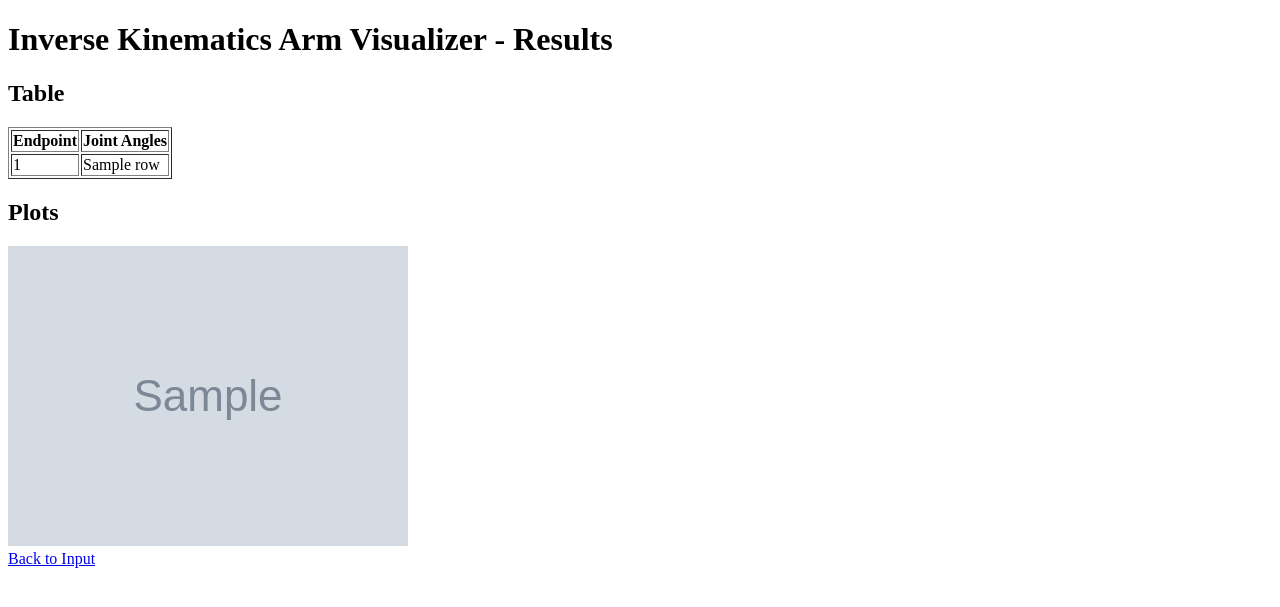
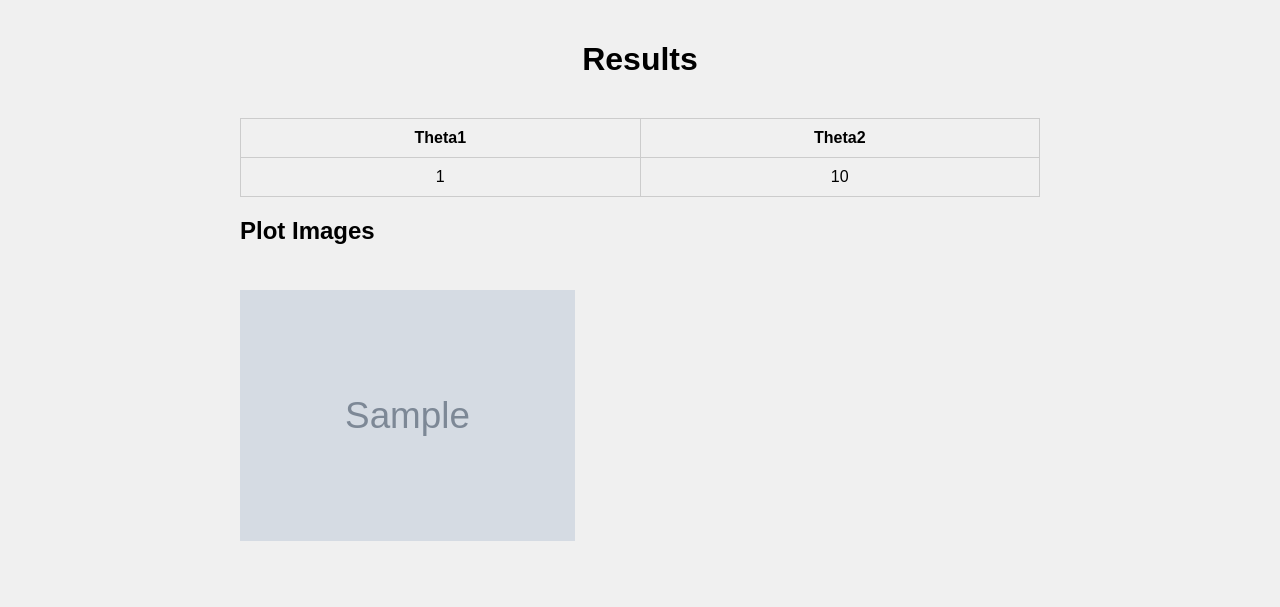
Before and after one commit to nikhil1006/Kinematics-WebAPP, a Flask app: template templates/results.html in a window 1280 px wide. Shown: the top 607 px of the page. Run offline with Flask 2, Linux system fonts and the light colour scheme; the template is opened without the code that fills it: most values are stand-ins (such as "Sample title", 1, 10 or a date in 2020); grey boxes marked "Sample" are stand-in pictures.

Commit message:
added CSS to stylize and fized table width and image grid

```diff
--- a/static/style.css
+++ b/static/css/style.css
@@ -1,4 +1,3 @@
-
 /* style.css */
 body {
     font-family: Arial, sans-serif;
@@ -26,7 +25,7 @@ form {
 
 textarea {
     width: 100%;
-    height: 150px;
+    height: 250px; /* Increased height */
     padding: 10px;
     font-size: 16px;
     resize: none;
@@ -54,3 +53,44 @@ button:hover {
     background-color: #fff;
     box-shadow: 0 0 5px rgba(0, 0, 0, 0.1);
 }
+
+table {
+    width: 100%;
+    border-collapse: collapse;
+    margin-bottom: 20px;
+}
+
+table, th, td {
+    border: 1px solid #ccc;
+}
+
+th, td {
+    padding: 10px;
+    text-align: center;
+}
+
+.grid-container {
+    display: grid;
+    grid-template-columns: repeat(auto-fit, minmax(250px, 1fr));
+    grid-gap: 15px;
+    margin-top: 20px;
+}
+
+.grid-item {
+    width: 100%;
+}
+
+.image {
+    width: 335px;
+    height: 300px;
+    object-fit: contain;
+}
+
+input {
+    width: 100%;
+    height: 50px;
+    padding: 10px;
+    font-size: 16px;
+    resize: none;
+    margin-bottom: 20px;
+}
--- a/templates/results.html
+++ b/templates/results.html
@@ -1,31 +1,82 @@
+<!-- <!DOCTYPE html>
+<html lang="en">
+<head>
+    <meta charset="UTF-8">
+    <meta http-equiv="X-UA-Compatible" content="IE=edge">
+    <meta name="viewport" content="width=device-width, initial-scale=1.0">
+    <title>Kinematics Results</title>
+    <link rel="stylesheet" href="{{ url_for('static', filename='/css/style.css') }}">
+</head>
+<body>
+    <div class="container">
+        <h1>Results</h1>
+        <table>
+            <thead>
+                <tr>
+                    <th>Theta1</th>
+                    <th>Theta2</th>
+                </tr>
+            </thead>
+            <tbody>
+                {% for angles in joint_angles %}
+                <tr>
+                    <td>{{ angles[0] | round(2)}}</td>
+                    <td>{{ angles[1] | round(2)}}</td>
+                </tr>
+                {% endfor %}
+            </tbody>
+        </table>
+
+        <h2>Plot Images</h2>
+        <div class="grid-container">
+            {% for filename in filenames %}
+            <div class="grid-item">
+                <img src="{{ url_for('send_image', filename=filename) }}" alt="Plot Image">
+
+            </div>
+            {% endfor %}
+        </div>
+    </div>
+</body>
+</html> -->
+
 <!DOCTYPE html>
 <html lang="en">
 <head>
     <meta charset="UTF-8">
     <meta http-equiv="X-UA-Compatible" content="IE=edge">
     <meta name="viewport" content="width=device-width, initial-scale=1.0">
-    <title>Inverse Kinematics Arm Visualizer - Results</title>
+    <title>Results</title>
+    <link rel="stylesheet" href="{{ url_for('static', filename='css/style.css') }}">
 </head>
 <body>
-    <h1>Inverse Kinematics Arm Visualizer - Results</h1>
-    <h2>Table</h2>
-    <table border="1">
+    <div class="container">
+        <h1>Results</h1>
+        <table>
+            <thead>
                 <tr>
-            <th>Endpoint</th>
-            <th>Joint Angles</th>
+                    <th>Theta1</th>
+                    <th>Theta2</th>
                 </tr>
-        {% for row in table %}
+            </thead>
+            <tbody>
+                {% for angles in joint_angles %}
                 <tr>
-            <td>{{ row[0] }}</td>
-            <td>{{ row[1] }}</td>
+                    <td>{{ angles[0] | round(2) }}</td>
+                    <td>{{ angles[1] | round(2)}}</td>
                 </tr>
                 {% endfor %}
+            </tbody>
         </table>
-    <h2>Plots</h2>
+
+        <h2>Plot Images</h2>
+        <div class="grid-container">
             {% for filename in filenames %}
-    <img src="{{ url_for('send_image', filename=filename) }}" alt="Inverse Kinematics Plot">
+            <div class="grid-item">
+                <img class="image" src="{{ url_for('send_image', filename=filename) }}" alt="Plot Image">
+            </div>
             {% endfor %}
-    <br>
-    <a href="{{ url_for('index') }}">Back to Input</a>
+        </div>
+    </div>
 </body>
 </html>
```
Also changed, not shown: requirements.txt (added, +93 -0 lines), templates/index.html (+10 -9 lines), static/images/figure_0.png, static/images/figure_1.png, static/images/figure_2.png, static/images/figure_3.png, static/images/figure_4.png, static/images/figure_5.png, static/images/figure_6.png, static/images/figure_7.png, static/images/figure_8.png, static/images/figure_9.png. Lines whose indentation alone changed are shown as unchanged.
